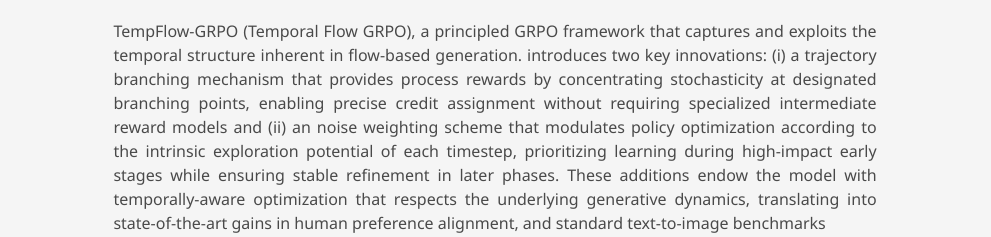
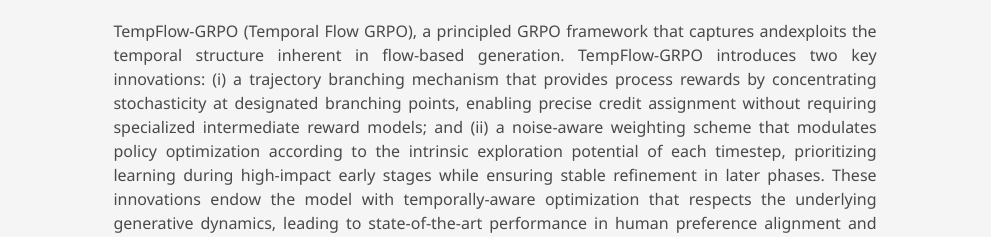
Before and after one commit to TempFlowGRPO/TempFlowGRPO.github.io, a plain HTML site: page index.html in a window 1280 px wide. Shown: the part 563-800 px from the top of the page, without its empty margins (145-1136 px from the left). Drawn offline with nearby package versions, Linux system fonts and the light colour scheme; some icons are missing; a web font is replaced by a local one.

Commit message:
modify ab

```diff
--- a/index.html
+++ b/index.html
@@ -109,7 +109,7 @@
         <h2 class="title is-3">🗺️ Roadmap for TempFlow-GRPO</h2>
         <div class="content has-text-justified">
           <p>
-            TempFlow-GRPO (Temporal Flow GRPO), a principled GRPO framework that captures and exploits the temporal structure inherent in flow-based generation. introduces two key innovations: (i) a trajectory branching mechanism that provides process rewards by concentrating stochasticity at designated branching points, enabling precise credit assignment without requiring specialized intermediate reward models and (ii) an noise weighting scheme that modulates policy optimization according to the intrinsic exploration potential of each timestep, prioritizing learning during high-impact early stages while ensuring stable refinement in later phases. These additions endow the model with temporally-aware optimization that respects the underlying generative dynamics, translating into state-of-the-art gains in human preference alignment, and standard text-to-image benchmarks
+            TempFlow-GRPO (Temporal Flow GRPO), a principled GRPO framework that captures andexploits the temporal structure inherent in flow-based generation. TempFlow-GRPO introduces two key innovations: (i) a trajectory branching mechanism that provides process rewards by concentrating stochasticity at designated branching points, enabling precise credit assignment without requiring specialized intermediate reward models; and (ii) a noise-aware weighting scheme that modulates policy optimization according to the intrinsic exploration potential of each timestep, prioritizing learning during high-impact early stages while ensuring stable refinement in later phases. These innovations endow the model with temporally-aware optimization that respects the underlying generative dynamics, leading to state-of-the-art performance in human preference alignment and standard text-to-image benchmark.
           </p>
           <p>
             Welcome Ideas and Contribution. Stay tuned!
```
